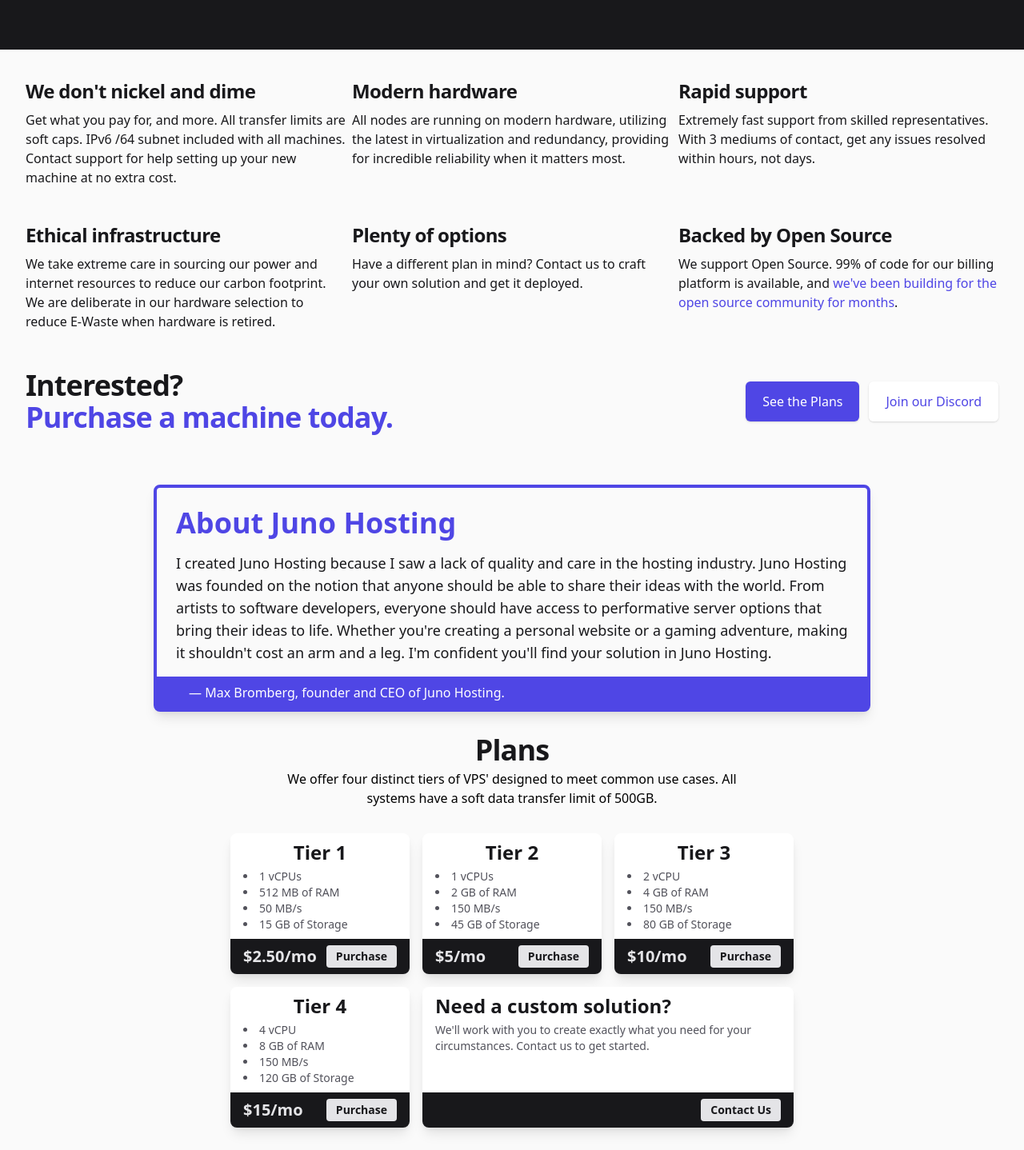
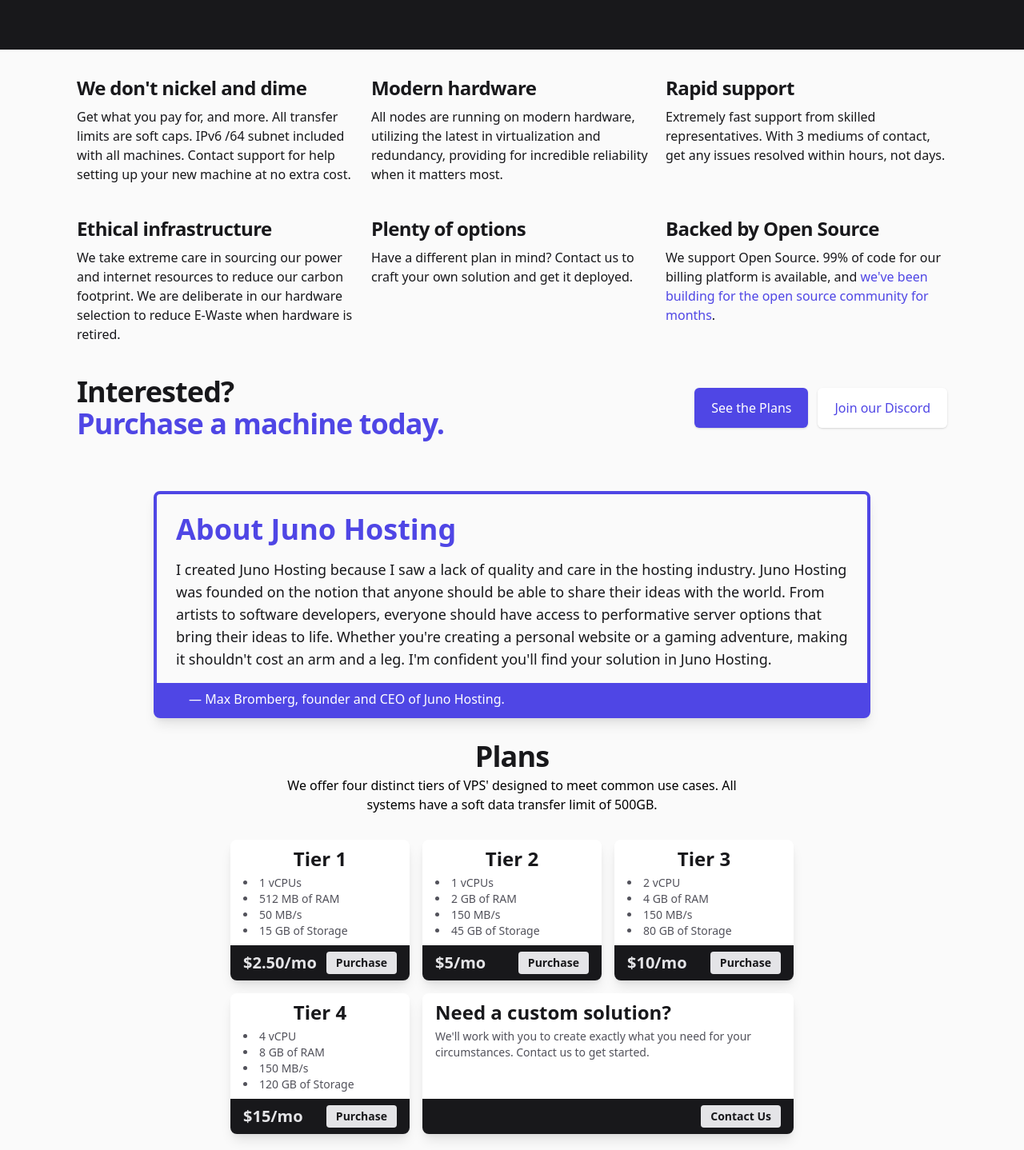
Before and after one commit to junodevs/junohosting.net, a Next.js app: page / in a window 1280 px wide. Shown: the part 312-1750 px from the top of the page at 80% size. Built offline with nearby package versions, Linux system fonts and the light colour scheme; what @tailwindcss/typography would draw is missing.

Commit message:
feat(pages/index): make page more responsive to mobile

```diff
--- a/components/cta.tsx
+++ b/components/cta.tsx
@@ -3,7 +3,7 @@
 }) {
   return (
     <section id="cta">
-      <div className="max-w-7xl mx-auto p-4 sm:px-6 lg:pb-16 lg:px-8 lg:flex lg:items-center lg:justify-between">
+      <div className="max-w-6xl mx-auto p-4 sm:px-6 lg:pb-16 lg:px-8 lg:flex lg:items-center lg:justify-between">
         <h2 className="text-3xl font-extrabold tracking-tight text-gray-900 sm:text-4xl">
           <span className="block text-gray-900">Interested?</span>
           <span className="block text-indigo-600">Purchase a machine today.</span>
--- a/pages/index.tsx
+++ b/pages/index.tsx
@@ -102,11 +102,11 @@
       </Head>
       <Hero />
       <section id="features">
-        <div className="mt-8 max-w-7xl mx-auto px-4 sm:px-6 lg:px-8 grid gap-2 grid-cols-1 grid-rows-6 sm:grid-cols-2 sm:grid-rows-3 md:grid-cols-3 md:grid-rows-2">
+        <div className="mt-8 mb-6 max-w-6xl mx-auto px-4 sm:px-6 lg:px-8 grid gap-4 grid-cols-1 grid-rows-6 md:grid-cols-3 md:grid-rows-2">
           {features.map(({ title, blurb }) => {
             return (
-              <div className="mb-8" key={title}>
-                <h2 className="mt-1 text-xl font-extrabold tracking-tight text-gray-900 sm:text-2xl">
+              <div key={title}>
+                <h2 className="text-xl font-extrabold tracking-tight text-gray-900 sm:text-2xl">
                   {title}
                 </h2>
                 <p
@@ -119,13 +119,14 @@
         </div>
       </section>
       <CallToAction to="#plans" />
-      <section id="about-us">
+      <section id="about-us" className="px-3 sm:px-0">
         <div
           className="max-w-4xl rounded-lg mx-auto border-4 border-indigo-600 shadow-lg mb-7"
         >
           <div className="text-indigo-600 py-4 px-6">
             <h2 className="mt-2 text-4xl font-bold font-display">
-              About Juno Hosting
+              About <span className="hidden sm:inline-block">Juno Hosting</span>
+              <span className="inline-block sm:hidden">Us</span>
             </h2>
             <p className="mt-4 text-lg text-gray-900">
               I created Juno Hosting because I saw a lack of quality and care in
@@ -139,7 +140,7 @@
             </p>
           </div>
           <div className="bg-indigo-600 text-white">
-            <div className="py-2 ml-4 px-6">
+            <div className="py-2 sm:ml-4 px-6">
               &mdash; Max Bromberg, founder and CEO of Juno Hosting.
             </div>
           </div>
@@ -157,7 +158,7 @@
             use cases. All systems have a soft data transfer limit of 500GB.
           </p>
         </div>
-        <div className="mt-8 mb-20 max-w-3xl mx-auto px-4 sm:px-6 lg:px-8 grid grid-cols-3 grid-rows-2 gap-4">
+        <div className="my-8 max-w-3xl mx-auto px-4 sm:px-6 lg:px-8 grid grid-cols-1 grid-rows-5 sm:grid-cols-3 sm:grid-rows-2 gap-4">
           {plans.map(vps => {
             return (
               <div key="tier">
@@ -172,7 +173,7 @@
               </div>
             )
           })}
-          <div className="col-span-2">
+          <div className="sm:col-span-2">
             <div className="bg-white shadow-lg rounded-lg overflow-hidden">
               <div className="px-4 py-2">
                 <h1 className="text-gray-900 font-bold text-2xl">
```
